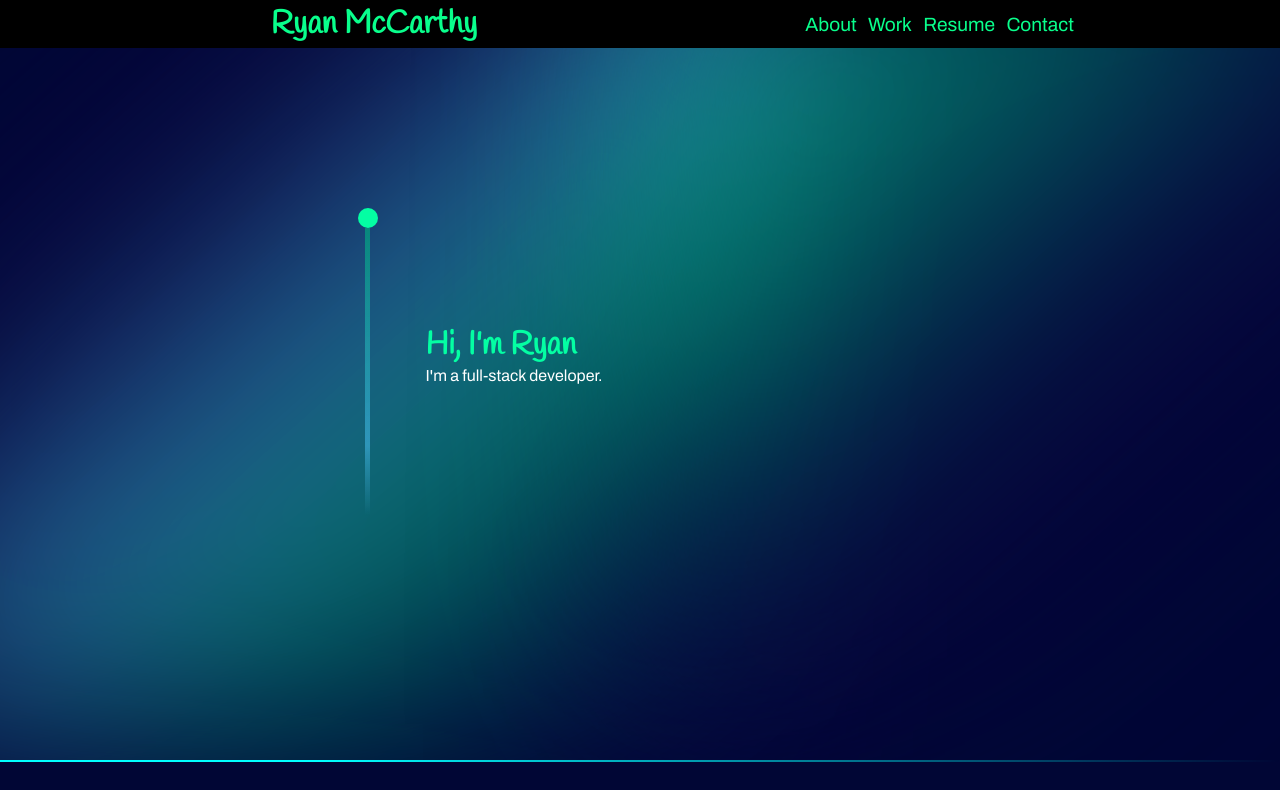
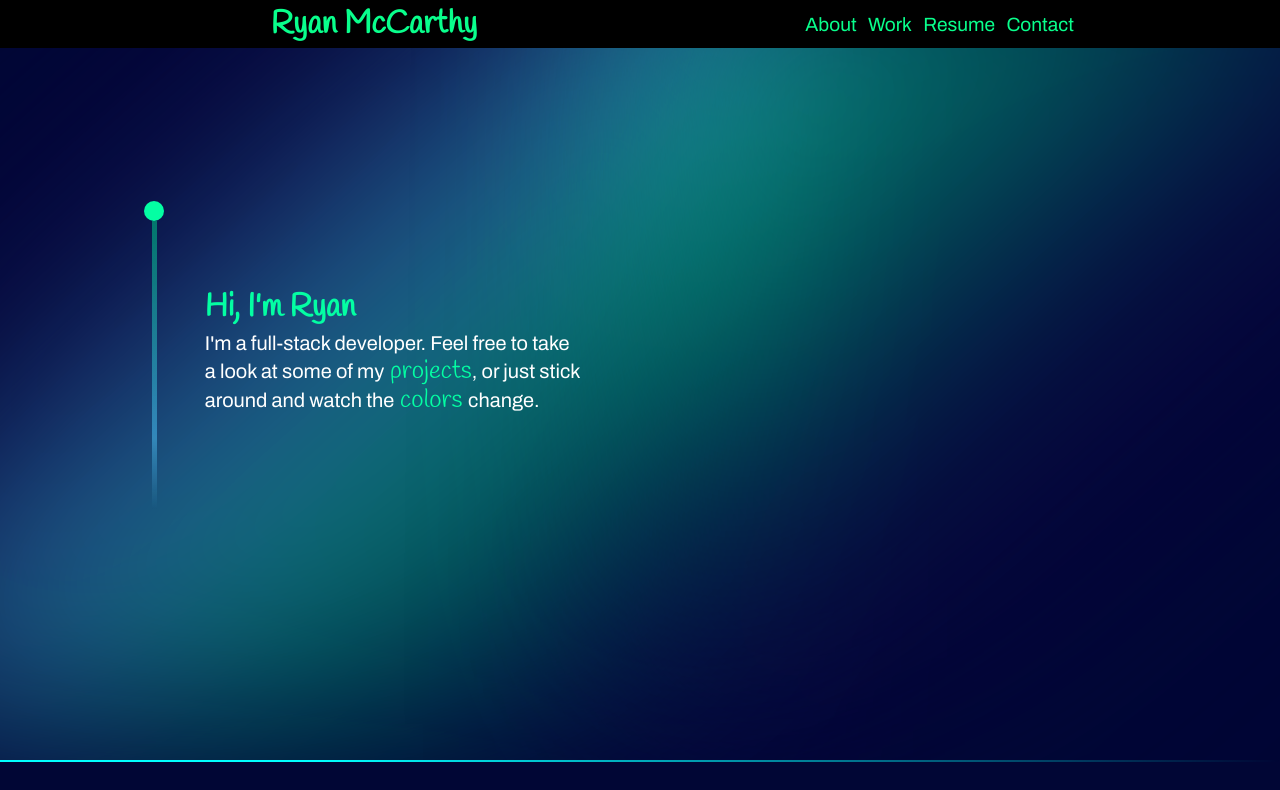
Before and after one commit to rmmccar92/Portfolio-2023, a Next.js app: page / in a window 1280 px wide. Shown: the top 790 px of the page. Built offline with nearby package versions, Linux system fonts and the light colour scheme.

Commit message:
filled out hero

```diff
--- a/app/components/Hero.tsx
+++ b/app/components/Hero.tsx
@@ -18,7 +18,16 @@ const Hero: FC<HeroProps> = ({}) => {
                 Hi, I'm
                 <span className={styles.heroTitleSpan}> Ryan</span>
               </h1>
-              <p>I'm a full-stack developer.</p>
+              <p className={styles.heroIntro}>
+                I'm a full-stack developer. Feel free to take a look at some of
+                my
+                <span className={styles.heroStyledText}>
+                  <a href="#work"> projects</a>
+                </span>
+                , or just stick around and watch the
+                <span className={styles.heroStyledText}> colors </span>
+                change.
+              </p>
             </div>
           </div>
         </div>
--- a/app/styles/Hero.module.css
+++ b/app/styles/Hero.module.css
@@ -17,8 +17,10 @@
 
 .heroContent {
   display: flex;
-  justify-content: center;
+  margin-left: 15%;
+  justify-content: flex-start;
   align-items: center;
+  transition: all 0.75s ease-in-out;
 }
 
 .heroShapes {
@@ -52,6 +54,22 @@
   color: var(--main-color);
 }
 
+.heroIntro {
+  line-height: 1.75rem;
+  font-size: 1.25rem;
+  max-width: 50%;
+}
+
+.heroStyledText {
+  color: var(--main-color);
+  font-family: var(--handlee-font);
+  font-size: 1.25em;
+}
+
+.heroStyledText:hover {
+  animation: color_change 20s infinite alternate;
+}
+
 @keyframes color_change {
   from {
     filter: hue-rotate(0);
@@ -61,9 +79,13 @@
   }
 }
 
-/* @media screen and (max-width: 1000px) {
-  .heroContainer {
-    background: hsla(0, 0%, 0%, 0.533);
-    border-radius: 10px;
+@media screen and (max-width: 1200px) {
+  .heroContent {
+    /* justify-content: center; */
+    margin: 10%;
   }
-} */
+
+  .heroIntro {
+    max-width: 100%;
+  }
+}
```
